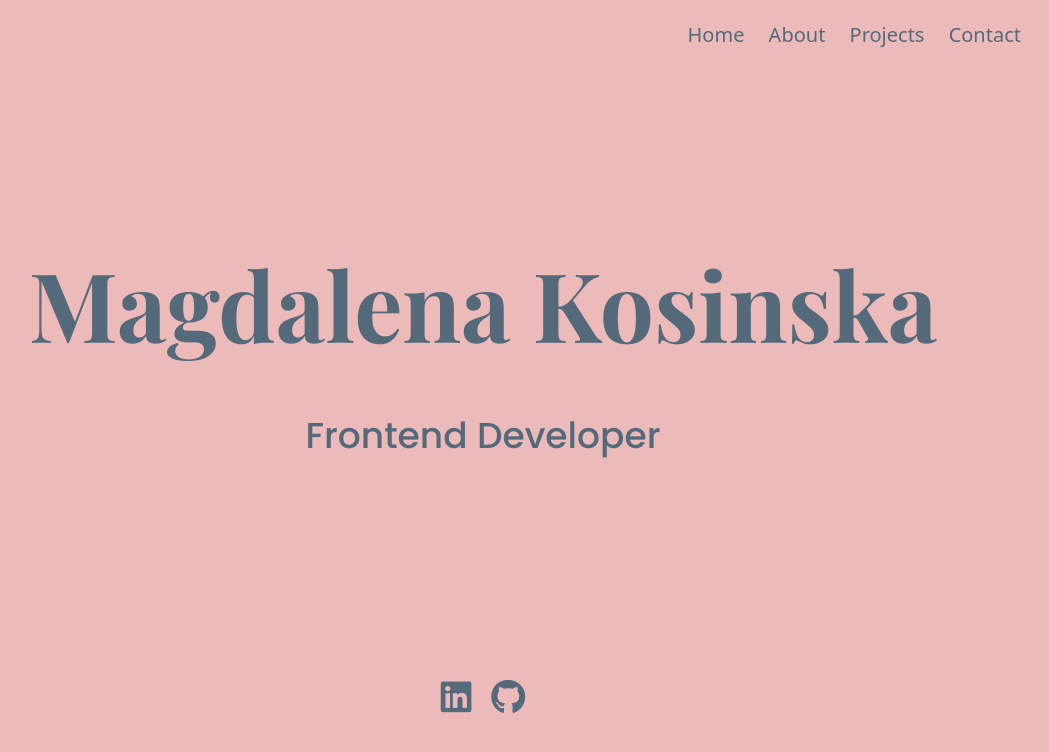
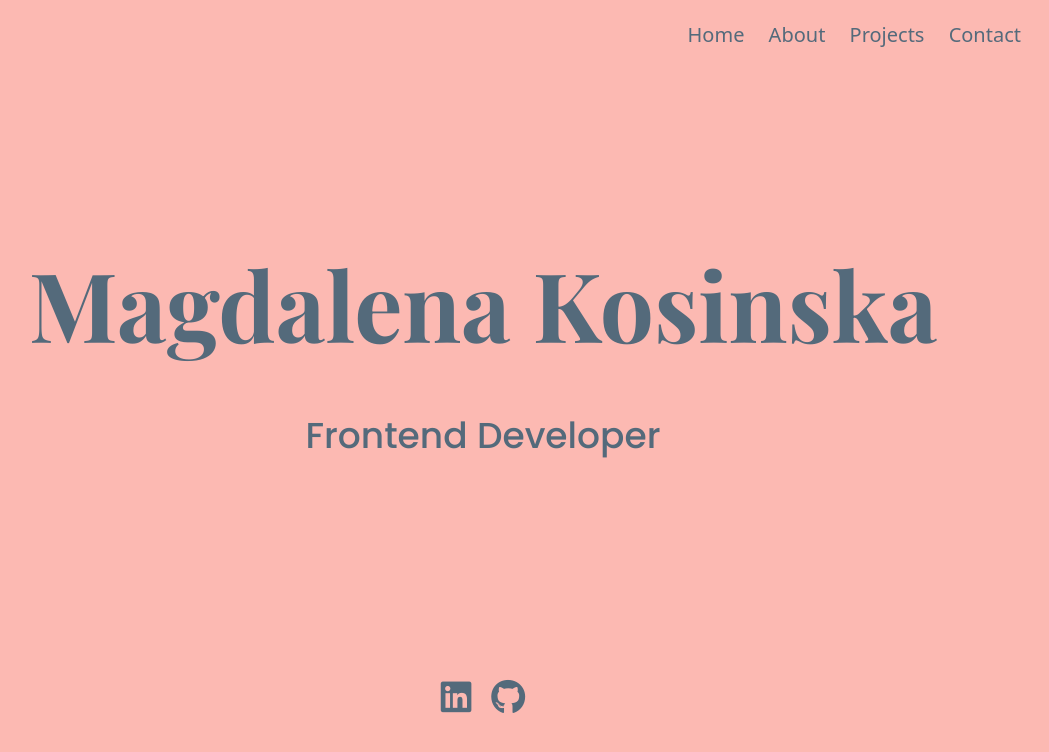
Before and after one commit to magdalenakosinska/portfolio-project, a plain HTML site: page index.html in a window 1280 px wide. Shown: the whole page, without its empty margins (157-1206 px from the left). Drawn offline with nearby package versions, Linux system fonts and the light colour scheme.

Commit message:
Update portfolio.css

```diff
--- a/styles/portfolio.css
+++ b/styles/portfolio.css
@@ -3,7 +3,7 @@ font-family: 'Poppins', sans-serif;
 font-family: 'Roboto', sans-serif; */
 
 :root {
-  --background-color: #ebbab9;
+  --background-color: #fcb9b2;
   --darkest-color: #546a7b;
   --pink-color: #fae1df;
   --beige-color: #e4c3ad;
```
